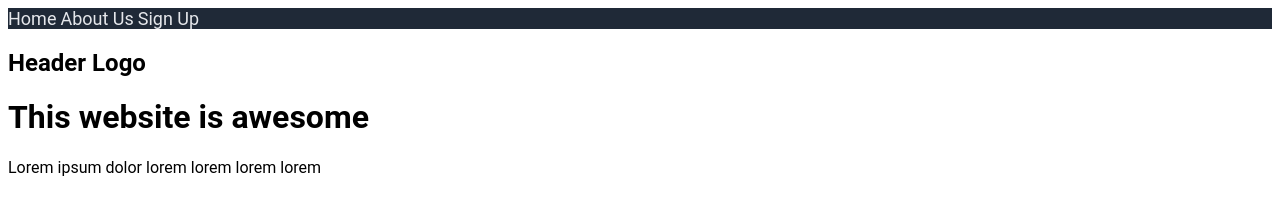
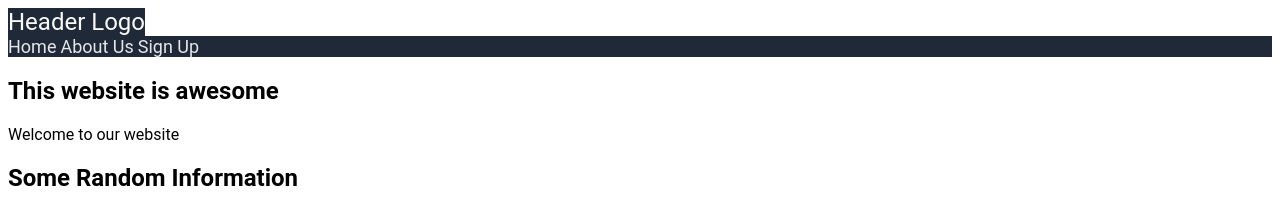
Before and after one commit to amiraTech/landing-page, a plain HTML site: page index.html in a window 1280 px wide. Shown: the top 200 px of the page. Drawn offline with Linux system fonts and the light colour scheme.

Commit message:
03/01/2025

```diff
--- a/index.html
+++ b/index.html
@@ -7,23 +7,24 @@
     <title>Landing Page</title>
 </head>
 <body>
-    <header>
-        <nav class="nav-bar">
-            <a href="#home">Home</a>
-            <a href="#aboutus">About Us</a>
-            <a href="#signup">Sign Up</a>
+    <header class="header">
+        <a href="#" class="logo">Header Logo</a>
+        <nav id="nav-bar">
+            <a href="#hero-section">Home</a>
+            <a href="#product-section">About Us</a>
+            <a href="#CTA-section">Sign Up</a>
         </nav>
     </header>
 
-    <div class="hero-container">
-        <div class="header-logo">
-            <h2>Header Logo</h2>
+
+    <section id="hero-section">
+        <div class="hero-container">
             <div>
                 <h1>This website is awesome</h1>
-                <p>Lorem ipsum dolor lorem lorem lorem lorem</p>
+                <p>Welcome to our website</p>
             </div>
         </div>
-    </div>
+    </section>
 
     <section class="product-section">
         <h1>Some Random Information</h1>
@@ -57,12 +58,13 @@
         </div>
     </section>
 
-
-    <div class="CTA-box">
-        <h1>Call to Action</h1>
+    <section class="CTA-section">
+      <div class="CTA-box">
+        <h1>Sign up here</h1>
          <p>Sign up for XYZ</p>
          <button class="CTA-btn">Sign Up</button>
-    </div>
+      </div>
+    </section>
 
     <footer class="footer-section">
         <div class="footer-content">
--- a/styles.css
+++ b/styles.css
@@ -4,14 +4,21 @@ body {
 
 }
 
-.nav-bar {
+#nav-bar {
     background-color: #1F2937;
 }
 
-.nav-bar a {
-    background-color: #1F2937;
-    text-decoration: none;
-    text-align: right;
+#nav-bar a {
     color: #E5E7EB;
     font-size: 18px;
+    text-decoration: none;
+    background-color: #1F2937;
 }
+
+
+.header .logo {
+    color: #F9FAF8;
+    font-size: 24px;
+    text-decoration: none;
+    background-color: #1F2937;
+}
```
